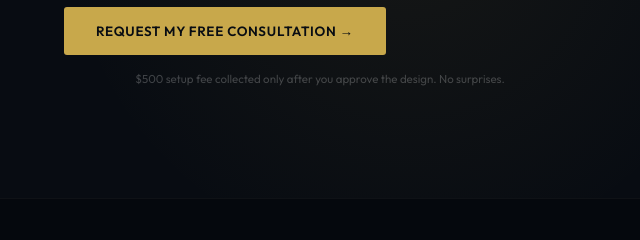
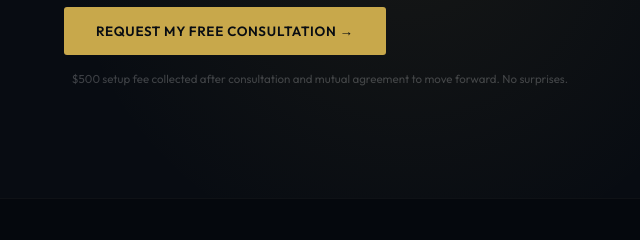
Before and after one commit to Joe-Crooms/trulyrented-website, a plain HTML site: page index.html in a window 1280 px wide. Shown: the part 5734-5974 px from the top of the page, 624-1264 px from the left. Drawn offline with nearby package versions, Linux system fonts and the light colour scheme; a web font is replaced by a local one.

Commit message:
update payment timing copy

```diff
--- a/index.html
+++ b/index.html
@@ -632,7 +632,7 @@
     <div>
       <p class="cta-body">Tell us about your business and we'll reach out within one business day to schedule your free discovery call. No obligation, no hard sell — just a real conversation about what your site needs.</p>
       <a href="https://forms.gle/3j7HS8RuuZbFg5nk7" target="_blank" class="cta-submit" style="display:inline-block;text-decoration:none;margin-top:1.5rem;padding:1rem 2rem;">Request My Free Consultation →</a>
-      <p class="cta-reassure" style="margin-top:1rem;">$500 setup fee collected only after you approve the design. No surprises.</p>
+      <p class="cta-reassure" style="margin-top:1rem;">$500 setup fee collected after consultation and mutual agreement to move forward. No surprises.</p>
     </div>
   </div>
 </section>
```
